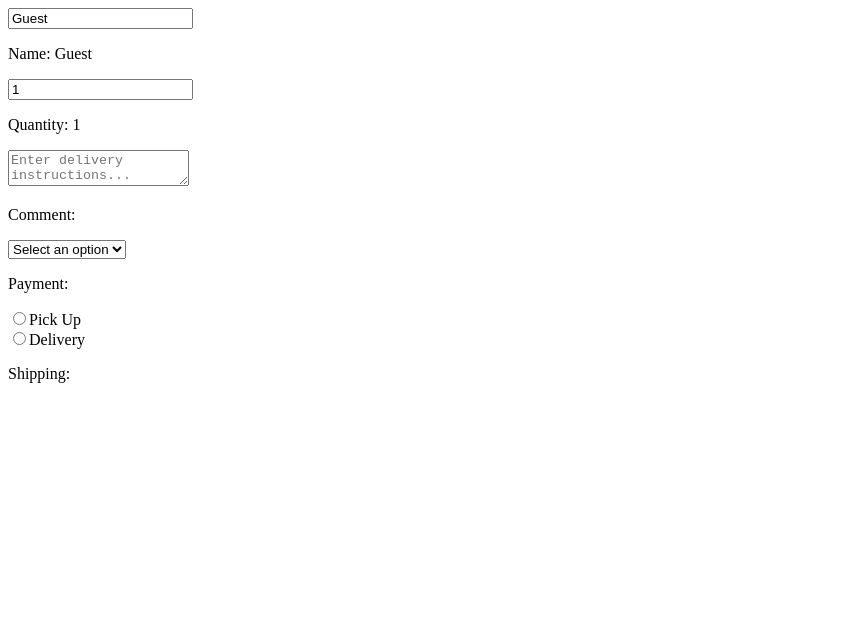
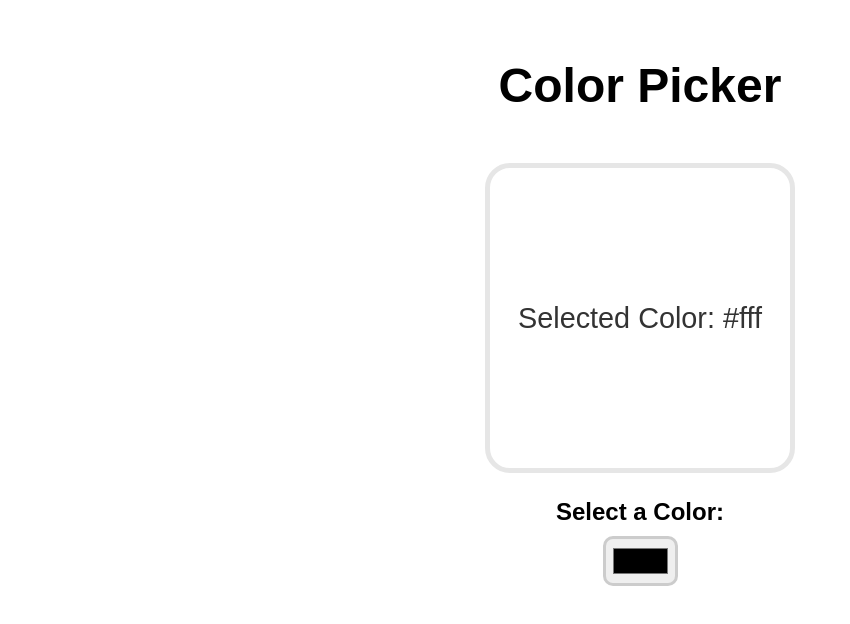
Before and after one commit to AnnaKompan/my-react-app, a React (Vite) app: page / in a window 1280 px wide. Shown: the top 624 px of the page, without its empty margins (0-850 px from the left). Built offline with nearby package versions, Linux system fonts and the light colour scheme.

Commit message:
Color Picker

```diff
--- a/src/App.jsx
+++ b/src/App.jsx
@@ -5,10 +5,11 @@
 // import UserGreeting from "./UserGreeting";
 // import List from "./List";
 // import Counter from "./Counter";
-import NewComponent from "./NewComponent";
+// import NewComponent from "./NewComponent";
 // import MyComponent from "./myComponent";
+import ColorPicker from "./ColorPicker";
 function App() {
-  return <NewComponent></NewComponent>;
+  return <ColorPicker></ColorPicker>;
 }
 
 export default App;
@@ -35,4 +36,4 @@
 
 // onChange - event handler, used for forms mostly
 // <input> <textarea> <select> elements
-// Triggers f(x) when value of input changes
+// onChange Triggers f(x) when value of input changes
--- /dev/null
+++ b/src/ColorPicker.jsx
@@ -0,0 +1,18 @@
+import React, { useState } from "react";
+function ColorPicker() {
+  const [color, setColor] = useState("#fff");
+  function handleColorChange(event) {
+    setColor(event.target.value);
+  }
+  return (
+    <div className="color-picker-container">
+      <h1>Color Picker</h1>
+      <div className="color-display" style={{ backgroundColor: color }}>
+        <p>Selected Color: {color}</p>
+      </div>
+      <label>Select a Color: </label>
+      <input type="color" value={color} onChange={handleColorChange} />
+    </div>
+  );
+}
+export default ColorPicker;
--- a/src/index.css
+++ b/src/index.css
@@ -1,3 +1,6 @@
+body {
+  font-family: Arial, Helvetica, sans-serif;
+}
 .card__img {
   max-width: 80%;
   height: auto;
@@ -118,3 +121,46 @@
   color: #625d5d;
   transition: background-color 1s ease, color 1s ease;
 }
+
+/* COLOR PICKER */
+
+.color-picker-container {
+  display: flex;
+  flex-direction: column;
+  align-items: center;
+}
+h1 {
+  margin: 50px;
+  font-size: 3em;
+}
+
+.color-display {
+  width: 300px;
+  height: 300px;
+  display: flex;
+  justify-content: center;
+  align-items: center;
+  border: 5px solid hsl(0, 0%, 90%);
+  border-radius: 25px;
+  margin-bottom: 25px;
+  transition: 0.5 ease;
+}
+
+.color-display p {
+  color: hsl(0, 0%, 20%);
+  font-size: 1.8rem;
+  text-align: center;
+}
+label {
+  font-size: 1.5rem;
+  font-weight: bold;
+  margin-bottom: 10px;
+}
+
+input[type="color"] {
+  width: 75px;
+  height: 50px;
+  padding: 5px;
+  border-radius: 10px;
+  border: 3px solid hsl(0, 0%, 80%);
+}
```
